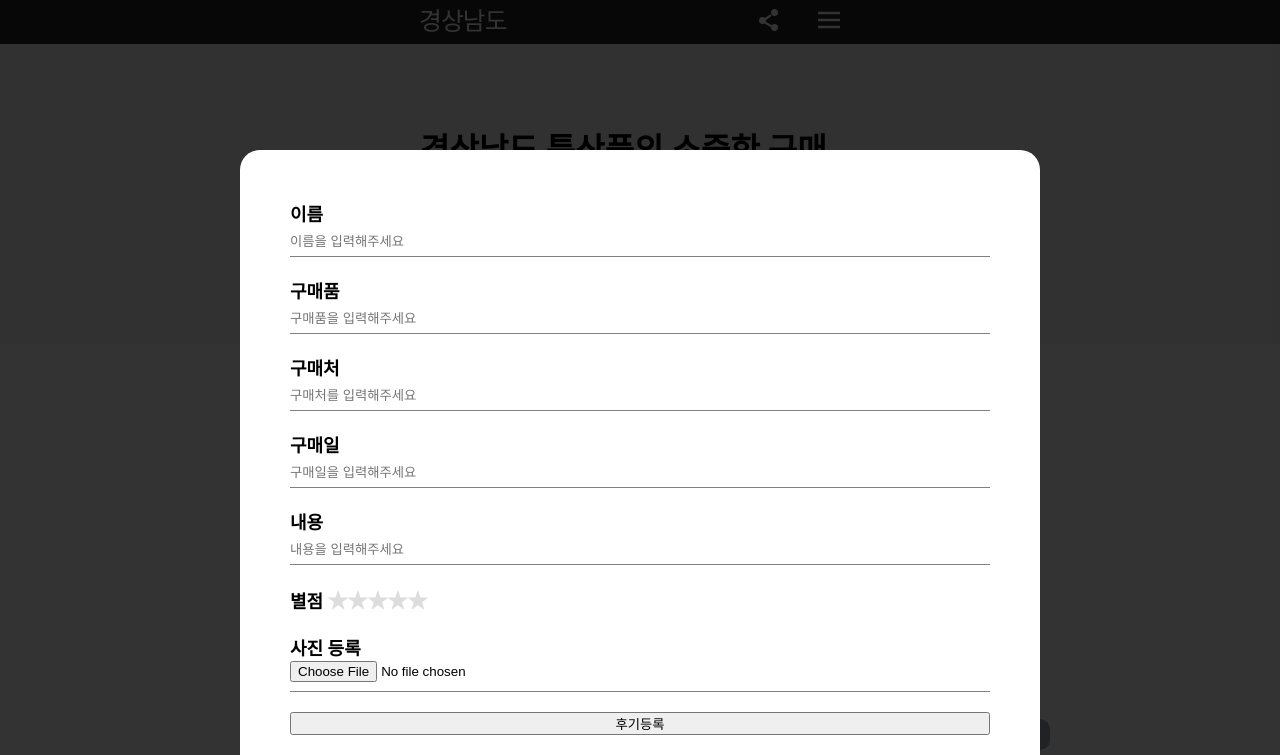
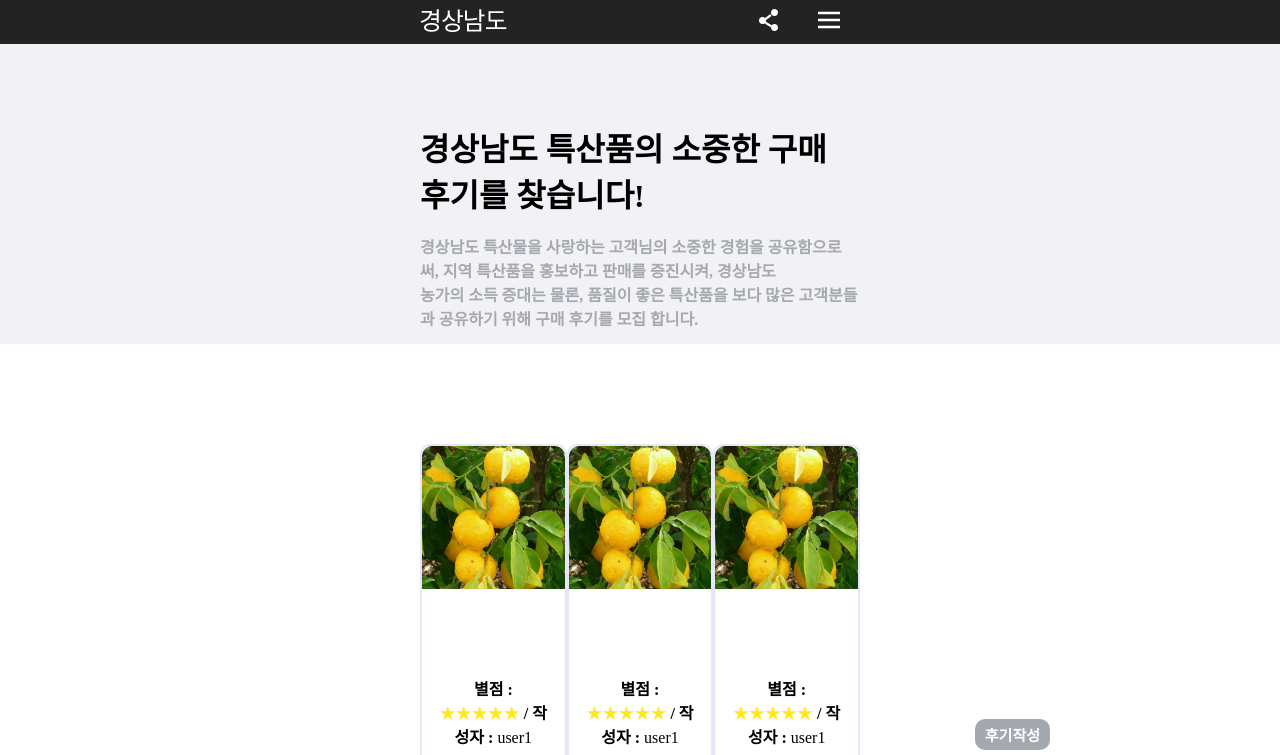
Before and after one commit to songhajang/2022_A_module, a plain HTML site: page sub3.html in a window 1280 px wide. Shown: the top 755 px of the page. Drawn offline with Linux system fonts and the light colour scheme.

Commit message:
merge중 에러로 인한 가비지 코드 제거

```diff
--- a/css/sub3.css
+++ b/css/sub3.css
@@ -86,16 +86,9 @@ footer{
 #modal{
     width: 100%;
     height: 100%;
-<<<<<<< HEAD
     display: none;
     position: fixed;
     z-index: 91;
-=======
-    background-color: rgba(0, 0, 0, 0.8);
-    z-index: 99;
-
-    /* display: none; */
->>>>>>> 4e8460f11094339b58f94845ee754cbfdd24864f
 }
 #modalItem{
     position: relative;
```
